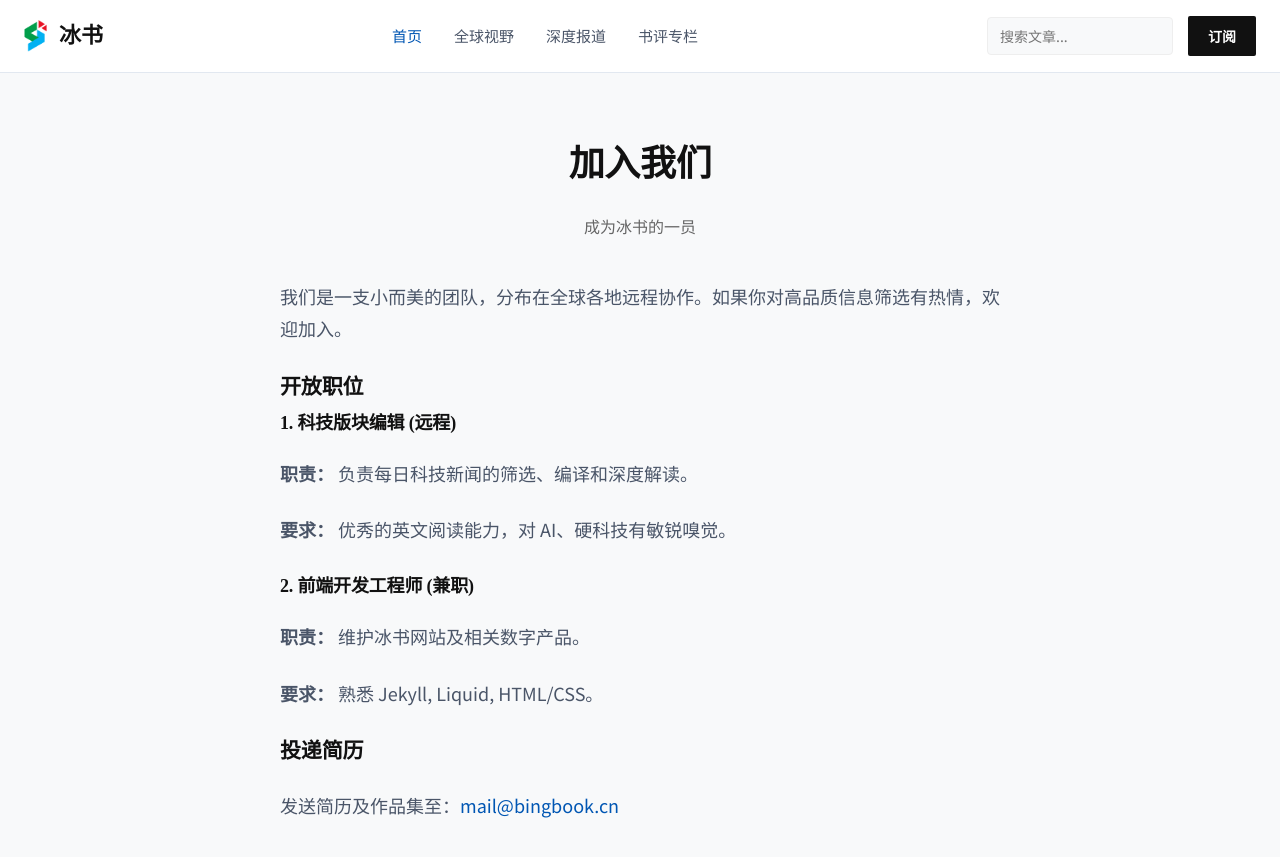
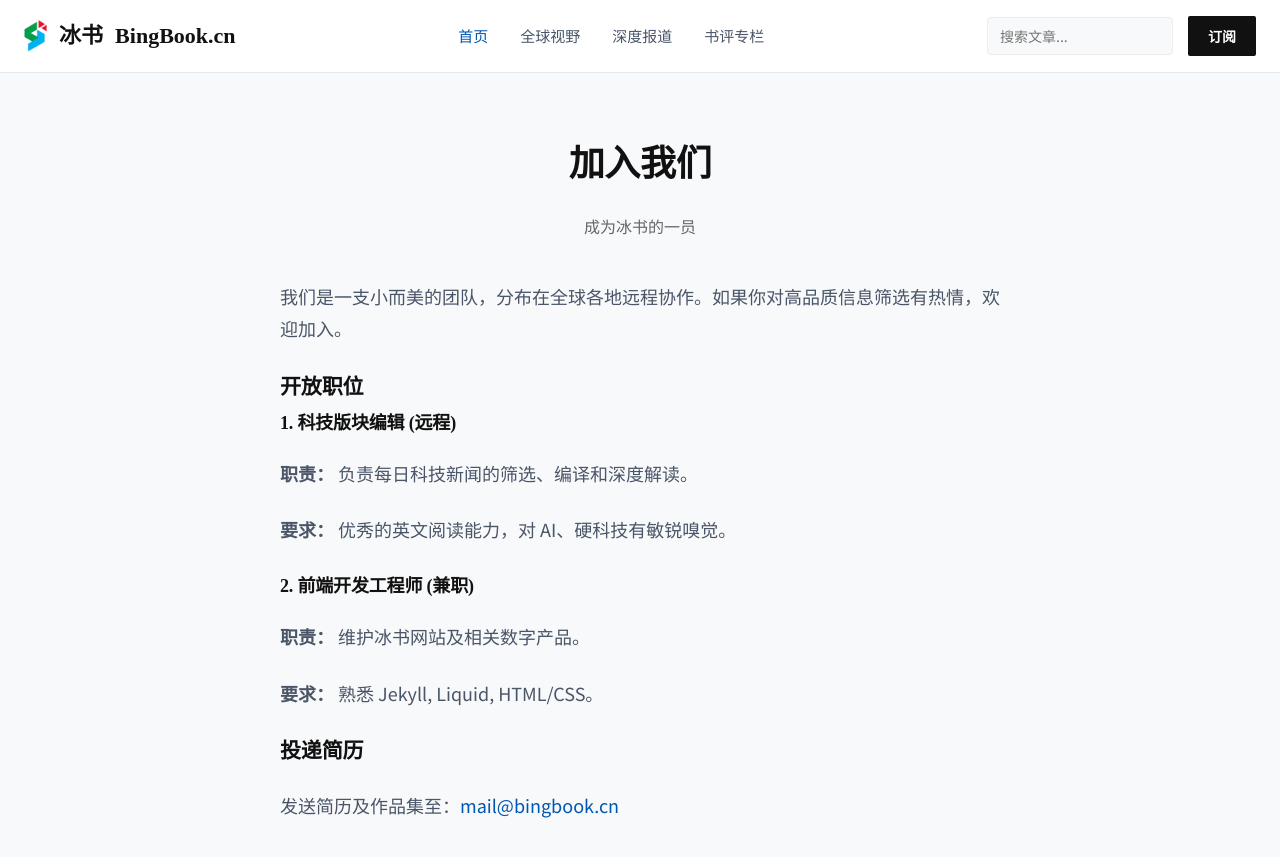
Before and after one commit to rzcne/github.io, a Jekyll site: the page built from careers.md, in a window 1280 px wide and 900 px high. Shown: the top 857 px of the window. Built offline with Jekyll 4.4.1, drawn with Linux system fonts in a browser that asks for light colours.

Commit message:
Update default.html

```diff
--- a/_layouts/default.html
+++ b/_layouts/default.html
@@ -158,6 +158,7 @@
             <a href="{{ site.baseurl }}/" class="brand-area">
                 <img src="{{ site.baseurl }}/img/logo.png" alt="BingBook" class="logo-img" onerror="this.style.display='none'">
                 <span class="brand-text">冰书</span>
+                <span class="brand-text">BingBook.cn</span>
             </a>
             <nav class="nav-links">
                 <a href="{{ site.baseurl }}/" class="active">首页</a>
```
